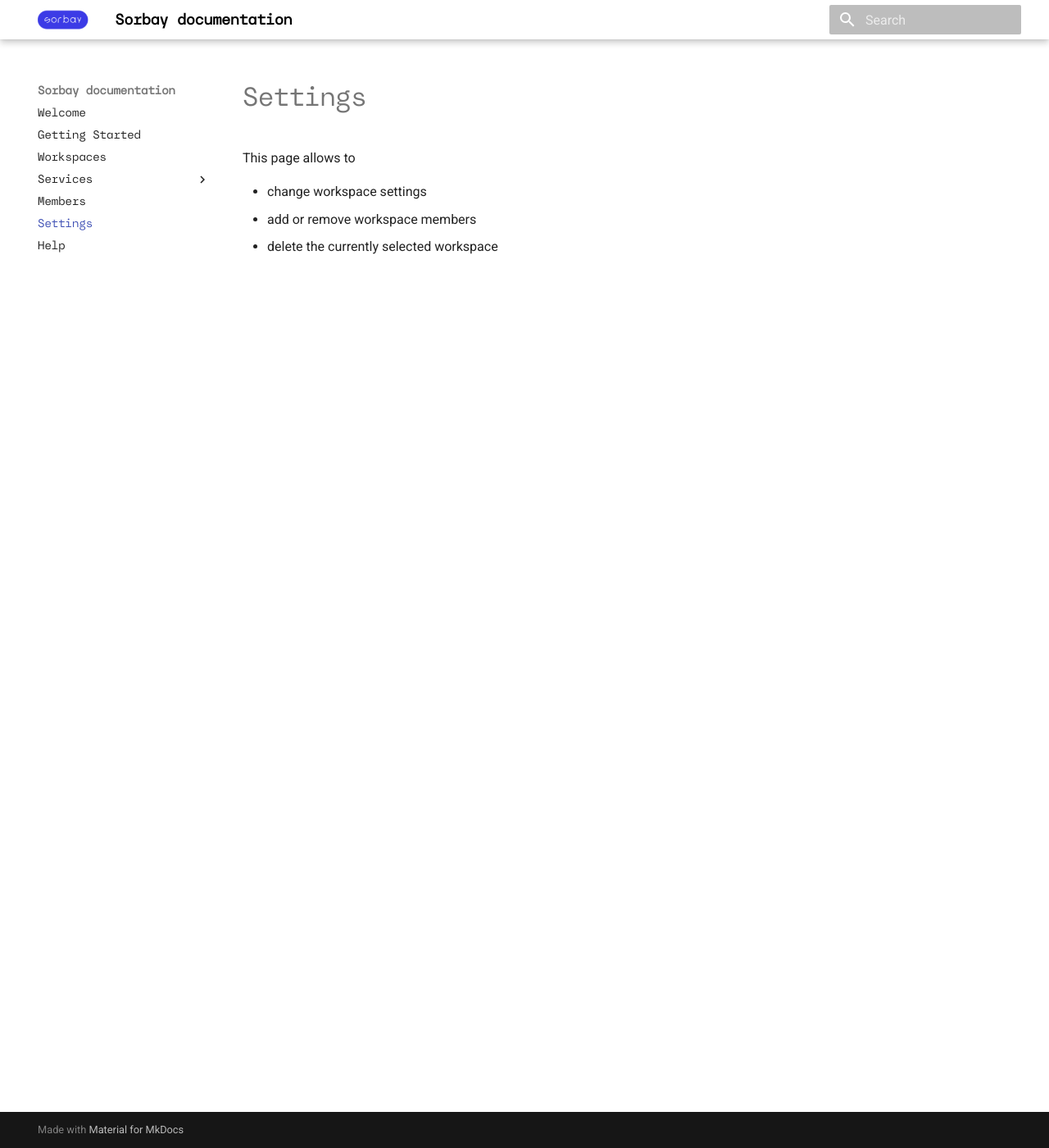
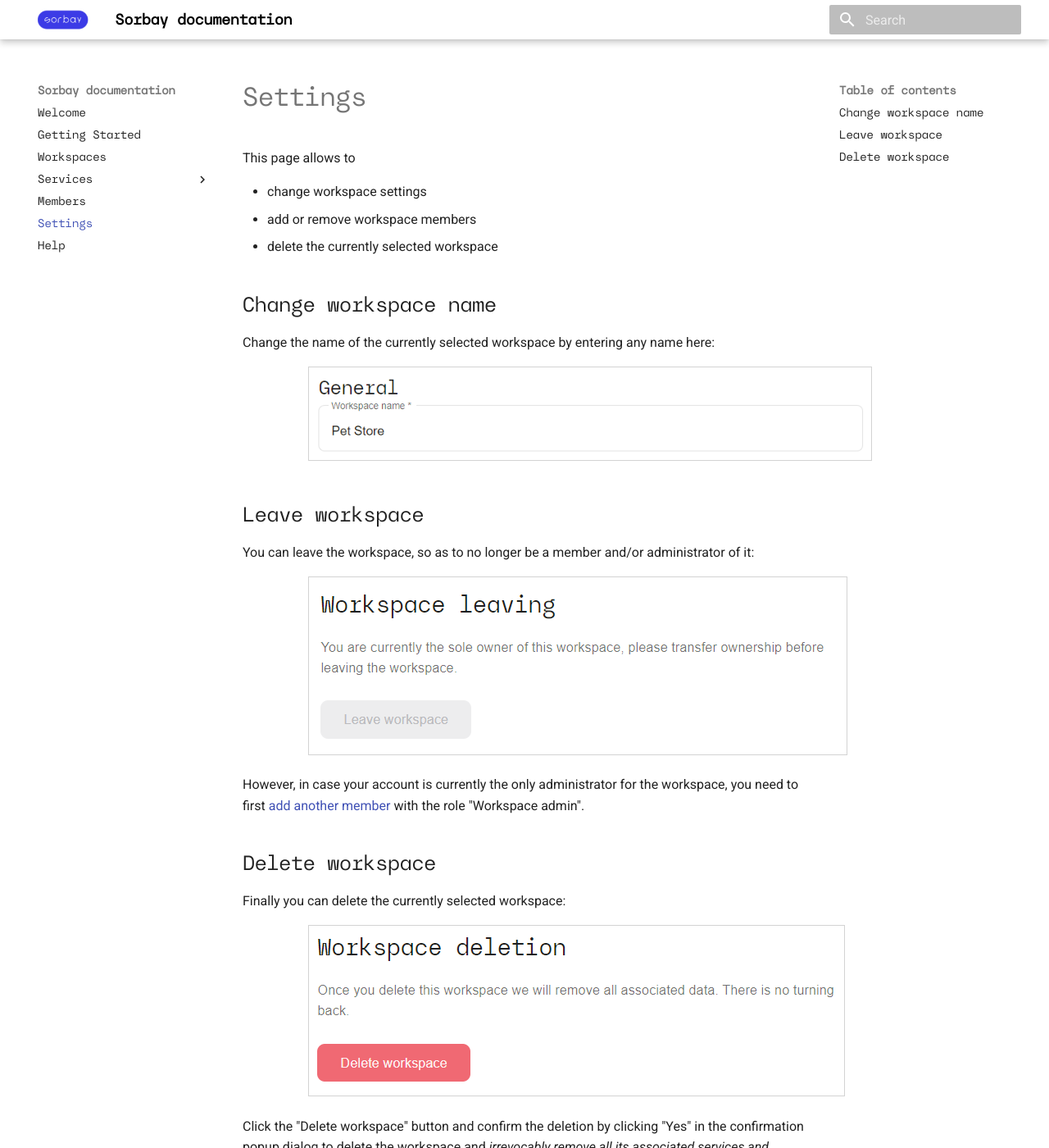
Before and after one commit to sorbay/sorbay-documentation, an MkDocs documentation site: the page built from docs/en/settings.md, in a window 1280 px wide and 1400 px high. Shown: the whole window at 82% size. Built offline with MkDocs 1.6.1 and Material for MkDocs 9.7.7, drawn with Linux system fonts in a browser that asks for light colours; some of the changed text lies outside the part shown.

Commit message:
Working on english documentation

```diff
--- a/docs/en/settings.md
+++ b/docs/en/settings.md
@@ -3,3 +3,29 @@ This page allows to
 * change workspace settings
 * add or remove workspace members
 * delete the currently selected workspace
+
+## Change workspace name
+
+Change the name of the currently selected workspace by entering any name here:
+
+<img style="margin-left: 80px; border: 1px; border-style: solid; border-color: lightgray" src="../img/settings_general.png">
+
+## Leave workspace
+
+You can leave the workspace, so as to no longer be a member and/or administrator
+of it:
+
+<img style="margin-left: 80px; border: 1px; border-style: solid; border-color: lightgray" src="../img/settings_leave-workspace.png">
+
+However, in case your account is currently the only administrator for the workspace,
+you need to first [add another member](members.md) with the role "Workspace admin".
+
+## Delete workspace
+
+Finally you can delete the currently selected workspace:
+
+<img style="margin-left: 80px; border: 1px; border-style: solid; border-color: lightgray" src="../img/settings_delete-workspace.png">
+
+Click the "Delete workspace" button and confirm the deletion by clicking "Yes" in the
+confirmation popup dialog to delete the workspace and *irrevocably remove all its
+associated services and resources*.
```
Also changed, not shown: docs/en/members.md (+15 -1 lines), docs/en/workspaces.md (+3 -3 lines).
